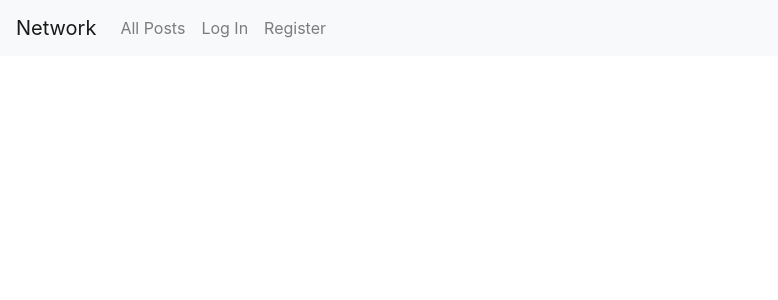
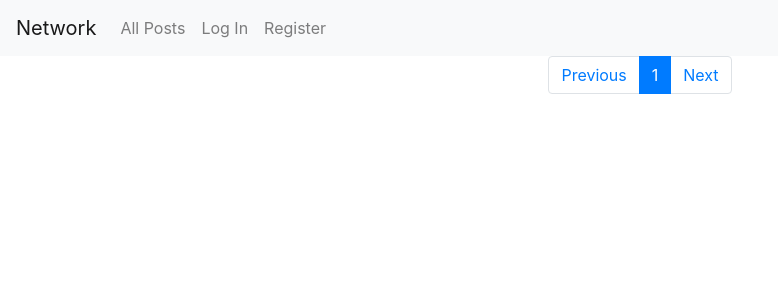
Before and after one commit to jermin2/cs50w-network, a Django app: page / in a window 1280 px wide. Shown: the top 300 px of the page, without its empty margins (0-778 px from the left). Run offline with Django 3.2, Linux system fonts and the light colour scheme; data that the repository does not hold is empty; some libraries are stand-ins or nearby versions.

Commit message:
pagination working in author, all_post, following views

```diff
--- a/network/static/network/network.js
+++ b/network/static/network/network.js
@@ -13,24 +13,65 @@ function new_post() {
       console.log(result);
       content.value = ""
 
-      load_posts()
+      fetch_posts()
   });
 }
 
-function load_posts() {
-
+function fetch_posts(page = 1){
     // Hide the user div
     document.querySelector("#user-div").style.display = "none"
 
     fetch('/posts', {
-        method: 'GET'
+        method: 'POST',
+        body: JSON.stringify({
+            page: page
+        })
     })
     .then(response => response.json())
     .then(results => {
+        console.log(results)
 
-        posts = results.posts
-        // Print result
-        console.log(posts);
+        // Load the posts into the view
+        load_posts(results.posts)
+
+        // Update the pagination
+        update_pagination(results.pages, "fetch_posts")
+    });
+}
+
+function update_pagination(pages, link, param=null) {
+    // Update pagination
+    const previous_page = pages.current_page > 1 ? pages.current_page - 1 : 1
+    const next_page = pages.current_page < pages.num_pages ? pages.current_page + 1 : pages.num_pages
+
+    const pagination = document.querySelector("#pagination");
+    pagination.innerHTML = ""
+
+    // Needed to follow author
+    param = (param != null ? param + "," : "")
+
+    const start = document.createElement("li")
+    start.classList="page-item"
+    start.innerHTML = `<a class="page-link" href="#" tabindex="-1" onclick=${link}(${param}${previous_page})>Previous</a>`
+    pagination.appendChild(start)
+
+    for (let x = 1; x < pages.num_pages + 1; x++) {
+        const li = document.createElement("li")
+        active = (x == pages.current_page ? "active" : "")
+        li.classList = `page-item ${active}`
+        li.innerHTML = `<a class="page-link" href="#" onclick=${link}(${param}${x})>${x}</a>`
+        pagination.appendChild(li)
+    }
+
+    const end = document.createElement("li")
+    end.classList="page-item"
+    end.innerHTML = `<a class="page-link" href="#" onclick=${link}(${param}${next_page})>Next</a>`
+    pagination.appendChild(end)
+
+
+}
+
+function load_posts(posts) {
 
     const posts_space = document.querySelector("#posts-view");
     posts_space.innerHTML = ""
@@ -39,34 +80,29 @@ function load_posts() {
         const p = show_post(post)
         posts_space.appendChild( p )
     })
-
-    });
 }
 
-function following() {
+function fetch_following(page = 1) {
 
     // Hide the user div
     document.querySelector("#user-div").style.display = "none"
     document.querySelector("#new-post-div").style.display = "none"
 
     fetch('/following', {
-        method: 'GET',
-
+        method: 'POST',
+        body: JSON.stringify({
+            page: page
+        })
     })
     .then(response => response.json())
     .then(results => {
+        console.log(results);
 
-        posts = results.posts
-        // Print result
-        console.log(posts);
+        // Load the posts into the view
+        load_posts(results.posts)
 
-        const posts_space = document.querySelector("#posts-view");
-        posts_space.innerHTML = ""
-
-        posts.forEach( post => {
-            const p = show_post(post)
-            posts_space.appendChild( p )
-        })
+        // Update the pagination
+        update_pagination(results.pages, "fetch_following")
 
     });
 
@@ -77,12 +113,13 @@ function clicked() {
     return false
 }
 
-function fetch_author(id) {
+function fetch_author(id, page=1) {
     console.log(id)
     fetch('/fetch_author', {
         method: 'POST',
         body: JSON.stringify({
-            id: id
+            id: id,
+            page:page
         })
     })
     .then(response => response.json())
@@ -91,17 +128,10 @@ function fetch_author(id) {
         // Print out results
         console.log(results)
 
-        posts = results.posts
+        load_posts(results.posts)
+        update_pagination(results.pages, "fetch_author", id)
 
-        // Get the post div and clear it
-        const posts_space = document.querySelector("#posts-view");
-        posts_space.innerHTML = ""
 
-        // For each post, print it out
-        posts.forEach( post => {
-            const p = show_post(post)
-            posts_space.appendChild( p )
-        })
 
         // Print out the author information
         show_user(results.author)
--- a/network/templates/network/index.html
+++ b/network/templates/network/index.html
@@ -60,6 +60,24 @@
     <div class="posts-view container" id="posts-view">
         All the other posts will appear here
     </div>
+
+
+    <nav aria-label="Page navigation">
+        <ul class="pagination justify-content-center" id="pagination">
+          <li class="page-item disabled">
+            <a class="page-link" href="#" tabindex="-1" aria-disabled="true">Previous</a>
+          </li>
+          <li class="page-item"><a class="page-link" href="#">1</a></li>
+          <li class="page-item"><a class="page-link" href="#">2</a></li>
+          <li class="page-item"><a class="page-link" href="#">3</a></li>
+          <li class="page-item">
+            <a class="page-link" href="#">Next</a>
+          </li>
+        </ul>
+      </nav>
+
+
+
 {% endblock %}
 
 
@@ -75,13 +93,13 @@
             }
 
             document.querySelector("#all-posts-btn").onclick = () => {
-                load_posts()
+                fetch_posts()
                 return false
             }
 
 
             // by default, load all the posts
-            load_posts()
+            fetch_posts()
 
         })
     </script>
--- a/network/templates/network/layout.html
+++ b/network/templates/network/layout.html
@@ -27,7 +27,7 @@
                 </li>
                 {% if user.is_authenticated %}
                     <li class="nav-item">
-                        <a class="nav-link" id="following-btn" href="#" onclick="following()">Following</a>
+                        <a class="nav-link" id="following-btn" href="#" onclick="fetch_following()">Following</a>
                     </li>
                     <li class="nav-item">
                         <a class="nav-link" href="{% url 'logout' %}">Log Out</a>
--- a/network/views.py
+++ b/network/views.py
@@ -5,6 +5,7 @@ from django.http import JsonResponse
 from django.http import HttpResponse, HttpResponseRedirect
 from django.shortcuts import render
 from django.urls import reverse
+from django.core.paginator import Paginator
 
 from django.contrib.auth.decorators import login_required
 from django.views.decorators.csrf import csrf_exempt
@@ -105,15 +106,32 @@ def new_post(request):
         "content": data.get("content")
     })
 
-
+@csrf_exempt
 def posts(request):
 
     posts = Post.objects.all().order_by('-timestamp')
 
-    return JsonResponse({
+    return send_json_posts(request, posts)
+
+
+def send_json_posts(request, posts, dict = {}):
+    if request.method == "POST":
+        # Get new post data
+        data = json.loads(request.body)
+        requested_page = data.get("page")
+    else:
+        requested_page = 1
+
+    p = Paginator(posts, 3)
+    page = p.page(requested_page)
+
+    return JsonResponse( {**dict,
         "success":True,
-        "posts": [post.serialize() for post in posts]
-
+        "posts": [post.serialize() for post in page.object_list],
+        "pages": {
+            "num_pages":p.num_pages,
+            "current_page":requested_page
+        }
         })
 
 
@@ -168,13 +186,9 @@ def following(request):
     posts = Post.objects.filter(author__in=user_list)
 
 
-    return JsonResponse({
-        "success": True,
-        "posts": [post.serialize() for post in posts]
-    })
-    # return render(request, "network/index.html", {
-    #     "Posts":posts
-    # })
+    return send_json_posts(request, posts)
+
+
 
 @csrf_exempt
 def fetch_author(request):
@@ -190,25 +204,35 @@ def fetch_author(request):
         })
 
     user = request.user
+    author = User.objects.get(id=data.get("id"))
 
     # Check if user is authenticated. If true,
     if request.user.is_authenticated:
-        is_self = author == user
+        is_self = (author == user)
         is_following = user.is_following(author)
     else:
         # If user is not authenticated, make up some values
         is_self = True,
         is_following = False,
 
-    author = User.objects.get(id=data.get("id"))
-
     # Get all the posts that the author has made
     posts = author.posts.all()
 
-    return JsonResponse({
-        "success": True,
+
+
+    response = {
         "author": author.serialize(),
-        "posts": [post.serialize() for post in posts],
         "is_self": is_self,
-        "is_following": is_following,
-    })
+        "is_following": is_following
+    }
+
+    return send_json_posts(request, posts, response)
+
+
+    # return JsonResponse({
+    #     "success": True,
+    #     "author": author.serialize(),
+    #     "posts": [post.serialize() for post in posts],
+    #     "is_self": is_self,
+    #     "is_following": is_following,
+    # })
```
Lines whose indentation alone changed are shown as unchanged.
